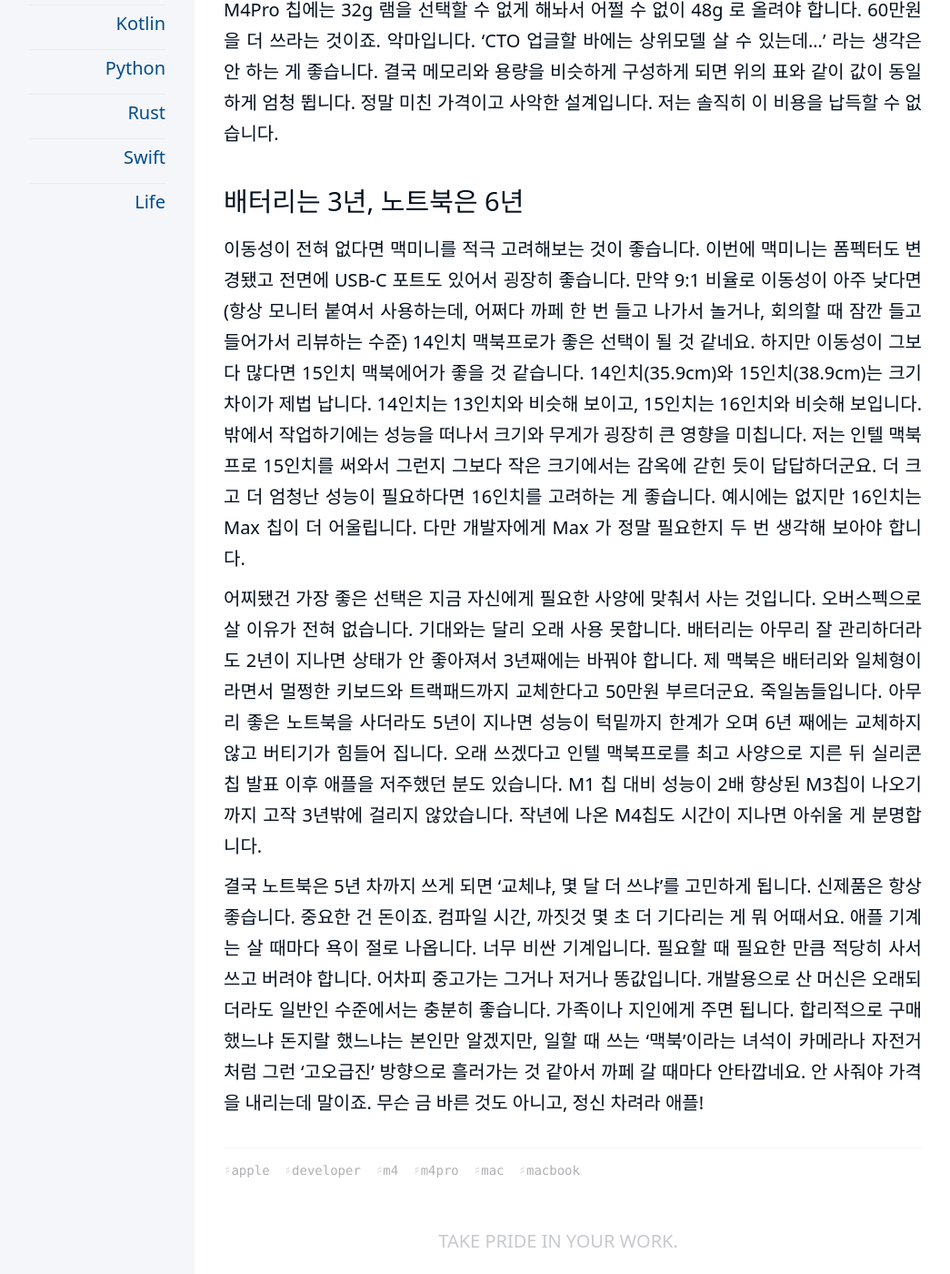
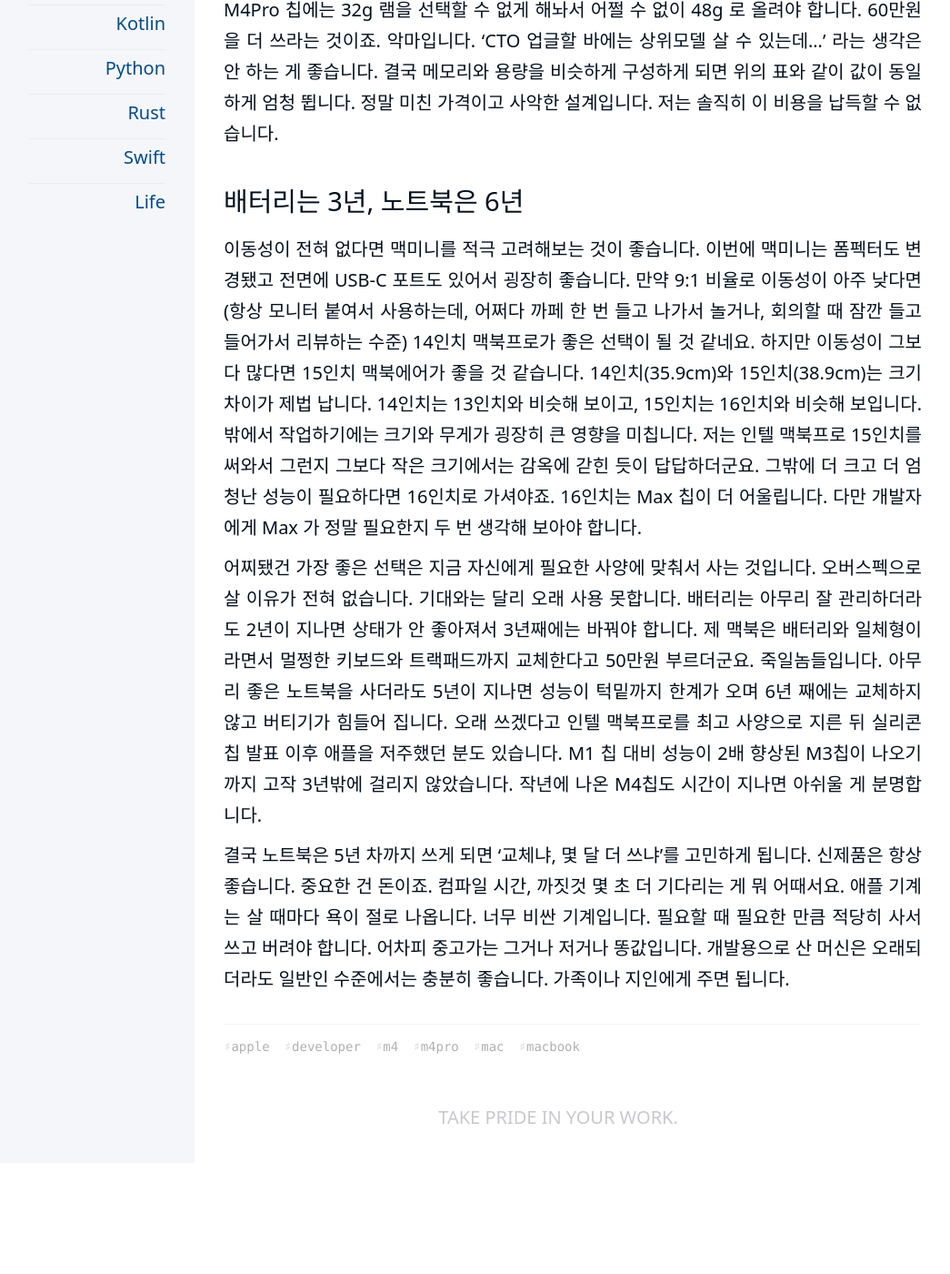
Before and after one commit to kiroshin/kiroshin.github.io, a Jekyll site: the page built from _posts/2025-03-24-macbook_for_dev.md, in a window 1280 px wide and 1400 px high, scrolled down 4089 px. Shown: the whole window at 91% size, without its empty margins (106-1151 px from the left). Built offline with Jekyll 4.4.1, drawn with Linux system fonts in a browser that asks for light colours; after the commit the page ends 5367 px from its top, so only the background shows below that.

Commit message:
Update 2025-03-24-macbook_for_dev.md

```diff
--- a/_posts/2025-03-24-macbook_for_dev.md
+++ b/_posts/2025-03-24-macbook_for_dev.md
@@ -54,8 +54,8 @@
 
 
 ## 배터리는 3년, 노트북은 6년
-이동성이 전혀 없다면 맥미니를 적극 고려해보는 것이 좋습니다. 이번에 맥미니는 폼펙터도 변경됐고 전면에 USB-C 포트도 있어서 굉장히 좋습니다. 만약 9:1 비율로 이동성이 아주 낮다면 (항상 모니터 붙여서 사용하는데, 어쩌다 까페 한 번 들고 나가서 놀거나, 회의할 때 잠깐 들고 들어가서 리뷰하는 수준) 14인치 맥북프로가 좋은 선택이 될 것 같네요. 하지만 이동성이 그보다 많다면 15인치 맥북에어가 좋을 것 같습니다. 14인치(35.9cm)와 15인치(38.9cm)는 크기 차이가 제법 납니다. 14인치는 13인치와 비슷해 보이고, 15인치는 16인치와 비슷해 보입니다. 밖에서 작업하기에는 성능을 떠나서 크기와 무게가 굉장히 큰 영향을 미칩니다. 저는 인텔 맥북프로 15인치를 써와서 그런지 그보다 작은 크기에서는 감옥에 갇힌 듯이 답답하더군요. 더 크고 더 엄청난 성능이 필요하다면 16인치를 고려하는 게 좋습니다. 예시에는 없지만 16인치는 Max 칩이 더 어울립니다. 다만 개발자에게 Max 가 정말 필요한지 두 번 생각해 보아야 합니다.
+이동성이 전혀 없다면 맥미니를 적극 고려해보는 것이 좋습니다. 이번에 맥미니는 폼펙터도 변경됐고 전면에 USB-C 포트도 있어서 굉장히 좋습니다. 만약 9:1 비율로 이동성이 아주 낮다면 (항상 모니터 붙여서 사용하는데, 어쩌다 까페 한 번 들고 나가서 놀거나, 회의할 때 잠깐 들고 들어가서 리뷰하는 수준) 14인치 맥북프로가 좋은 선택이 될 것 같네요. 하지만 이동성이 그보다 많다면 15인치 맥북에어가 좋을 것 같습니다. 14인치(35.9cm)와 15인치(38.9cm)는 크기 차이가 제법 납니다. 14인치는 13인치와 비슷해 보이고, 15인치는 16인치와 비슷해 보입니다. 밖에서 작업하기에는 크기와 무게가 굉장히 큰 영향을 미칩니다. 저는 인텔 맥북프로 15인치를 써와서 그런지 그보다 작은 크기에서는 감옥에 갇힌 듯이 답답하더군요. 그밖에 더 크고 더 엄청난 성능이 필요하다면 16인치로 가셔야죠. 16인치는 Max 칩이 더 어울립니다. 다만 개발자에게 Max 가 정말 필요한지 두 번 생각해 보아야 합니다.
 
 어찌됐건 가장 좋은 선택은 지금 자신에게 필요한 사양에 맞춰서 사는 것입니다. 오버스펙으로 살 이유가 전혀 없습니다. 기대와는 달리 오래 사용 못합니다. 배터리는 아무리 잘 관리하더라도 2년이 지나면 상태가 안 좋아져서 3년째에는 바꿔야 합니다. 제 맥북은 배터리와 일체형이라면서 멀쩡한 키보드와 트랙패드까지 교체한다고 50만원 부르더군요. 죽일놈들입니다. 아무리 좋은 노트북을 사더라도 5년이 지나면 성능이 턱밑까지 한계가 오며 6년 째에는 교체하지 않고 버티기가 힘들어 집니다. 오래 쓰겠다고 인텔 맥북프로를 최고 사양으로 지른 뒤 실리콘 칩 발표 이후 애플을 저주했던 분도 있습니다. M1 칩 대비 성능이 2배 향상된 M3칩이 나오기까지 고작 3년밖에 걸리지 않았습니다. 작년에 나온 M4칩도 시간이 지나면 아쉬울 게 분명합니다.
 
-결국 노트북은 5년 차까지 쓰게 되면 '교체냐, 몇 달 더 쓰냐'를 고민하게 됩니다. 신제품은 항상 좋습니다. 중요한 건 돈이죠. 컴파일 시간, 까짓것 몇 초 더 기다리는 게 뭐 어때서요. 애플 기계는 살 때마다 욕이 절로 나옵니다. 너무 비싼 기계입니다. 필요할 때 필요한 만큼 적당히 사서 쓰고 버려야 합니다. 어차피 중고가는 그거나 저거나 똥값입니다. 개발용으로 산 머신은 오래되더라도 일반인 수준에서는 충분히 좋습니다. 가족이나 지인에게 주면 됩니다. 합리적으로 구매했느냐 돈지랄 했느냐는 본인만 알겠지만, 일할 때 쓰는 '맥북'이라는 녀석이 카메라나 자전거처럼 그런 '고오급진' 방향으로 흘러가는 것 같아서 까페 갈 때마다 안타깝네요. 안 사줘야 가격을 내리는데 말이죠. 무슨 금 바른 것도 아니고, 정신 차려라 애플!
+결국 노트북은 5년 차까지 쓰게 되면 '교체냐, 몇 달 더 쓰냐'를 고민하게 됩니다. 신제품은 항상 좋습니다. 중요한 건 돈이죠. 컴파일 시간, 까짓것 몇 초 더 기다리는 게 뭐 어때서요. 애플 기계는 살 때마다 욕이 절로 나옵니다. 너무 비싼 기계입니다. 필요할 때 필요한 만큼 적당히 사서 쓰고 버려야 합니다. 어차피 중고가는 그거나 저거나 똥값입니다. 개발용으로 산 머신은 오래되더라도 일반인 수준에서는 충분히 좋습니다. 가족이나 지인에게 주면 됩니다.
```
